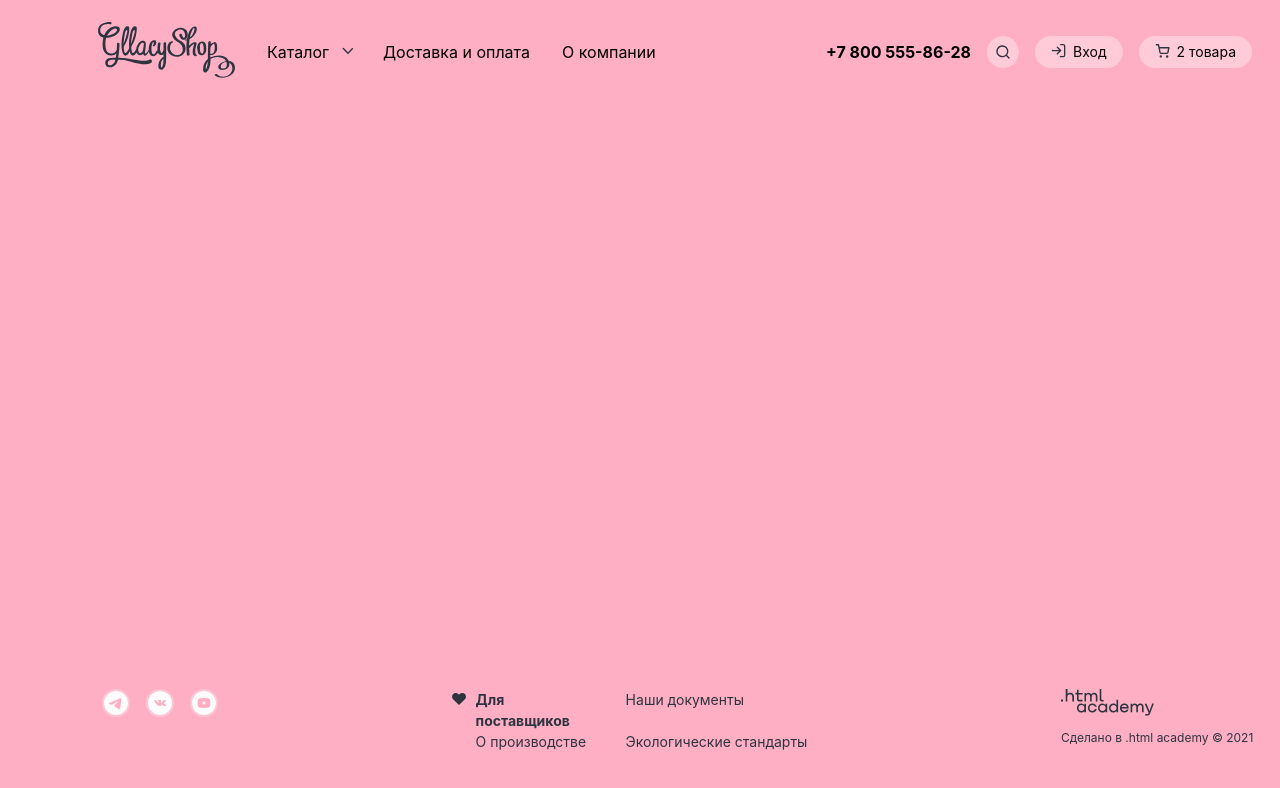
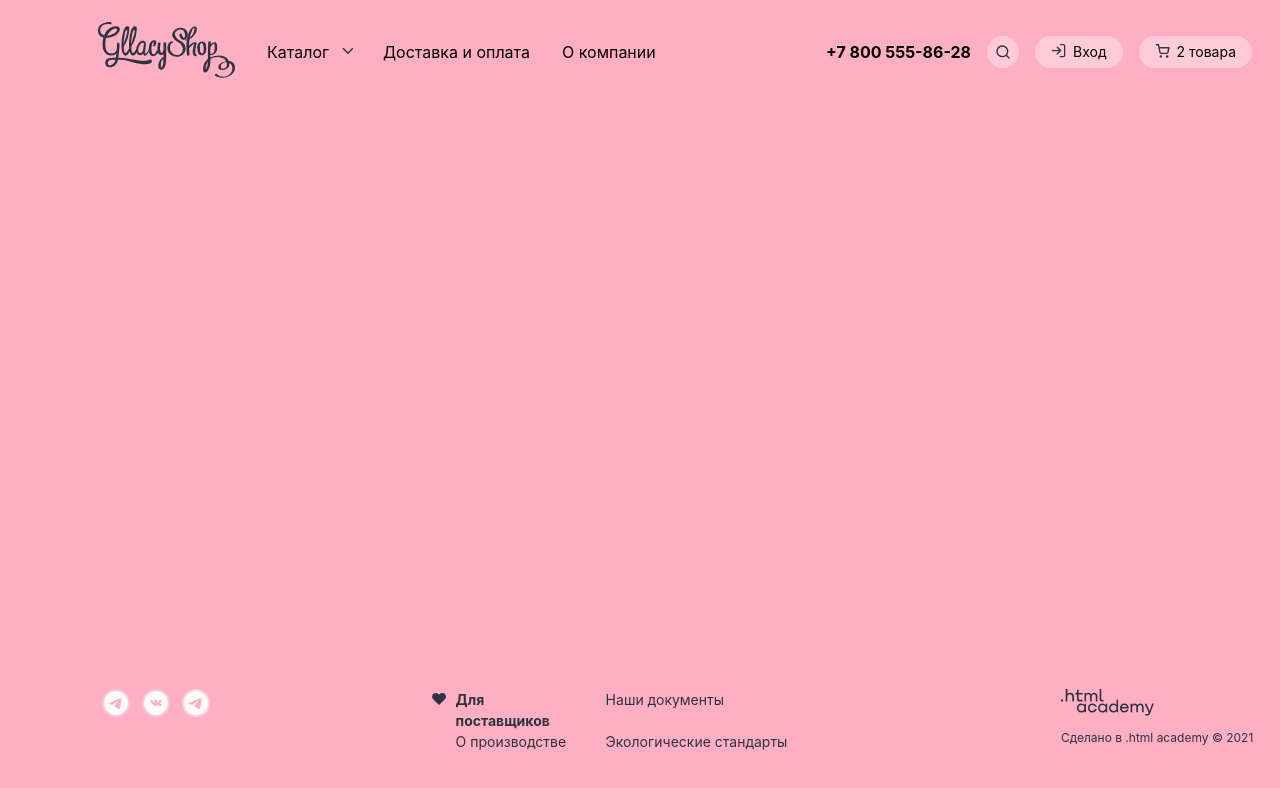
Before and after one commit to kaplya-sys/glasy, a plain HTML site: page source/index.html in a window 1280 px wide. Shown: the top 788 px of the page. Drawn offline with nearby package versions, Linux system fonts and the light colour scheme; files that its build step writes are made by us from their sources.

Commit message:
change social list

```diff
--- a/source/index.html
+++ b/source/index.html
@@ -161,6 +161,7 @@
             <a class="social-list__link" href="https://t.me/htmlacademy" target="blank">
               <span class="visually-hidden">Телеграм</span>
               <svg width="28" height="28" viewBox="0 0 28 28" fill="none" xmlns="http://www.w3.org/2000/svg">
+                <circle cx="14" cy="14" r="12" fill="none"/>
                 <path fill-rule="evenodd" clip-rule="evenodd" d="M26 14a12 12 0 1 1-24 0 12 12 0 0 1 24 0Zm-11.6-3.1a563.2 563.2 0 0 0-7.9 3.6c0 .4.5.5 1 .7l.3.1c.6.2 1.5.5 1.9.5.4 0 .8-.2 1.3-.5a123.2 123.2 0 0 1 5.3-3.3v.2a34 34 0 0 1-3.5 3.5c-.6.5-1 1 0 1.6l1.3.9a88.8 88.8 0 0 0 1.8 1.2c.5.4 1 .7 1.5.6.3 0 .6-.3.8-1.2a143 143 0 0 0 1.3-9.1l-.1-.3a.8.8 0 0 0-.5-.2c-.4 0-1.1.3-4.5 1.7Z" fill="#FCFCFC"/>
                 <rect x="1" y="1" width="26" height="26" rx="13" stroke="#FCFCFC" stroke-opacity=".3" stroke-width="2"/>
               </svg>
@@ -178,9 +179,10 @@
           <li class="social-list__item">
             <span class="visually-hidden">Youtube</span>
             <a class="social-list__link" href="https://www.youtube.com/user/htmlacademyru" target="blank">
-              <svg width="28" height="28" viewBox="0 0 28 28" fill="none" xmlns="http://www.w3.org/2000/svg">
-                <path d="m16 13.8-2.8-1.3c-.2-.1-.4 0-.4.3v2.4c0 .3.2.4.4.3l2.8-1.3c.2-.1.2-.3 0-.4ZM14 2a12 12 0 1 0 0 24 12 12 0 0 0 0-24Zm0 16.9c-6.1 0-6.3-.6-6.3-4.9 0-4.3.2-4.9 6.3-4.9s6.3.6 6.3 4.9c0 4.3-.2 4.9-6.3 4.9Z" fill="#FCFCFC"/>
-                <rect x="1" y="1" width="26" height="26" rx="13" stroke="#FCFCFC" stroke-opacity=".3" stroke-width="2"/>
+              <svg xmlns="http://www.w3.org/2000/svg" width="28" height="28" fill="none" viewBox="0 0 28 28">
+                <circle cx="14" cy="14" r="12" fill="none"/> <!--#2D3440-->
+                <path fill="#FCFCFC" fill-rule="evenodd" d="M26 14c0 6.627-5.373 12-12 12S2 20.627 2 14 7.373 2 14 2s12 5.373 12 12Zm-11.57-3.141c-1.167.485-3.5 1.49-6.998 3.014-.568.226-.866.447-.893.663-.046.366.412.51 1.034.705.085.027.173.054.263.084.613.199 1.437.432 1.865.441.389.008.823-.152 1.302-.48 3.268-2.207 4.955-3.322 5.061-3.346.075-.017.179-.039.249.024.07.062.063.18.056.212-.046.193-1.84 1.862-2.77 2.726-.29.269-.495.46-.537.504-.094.097-.19.19-.282.279-.57.548-.996.96.024 1.632.49.323.882.59 1.273.856.427.291.853.581 1.405.943.14.092.274.187.405.28.497.355.944.673 1.496.623.32-.03.652-.331.82-1.23.397-2.126 1.179-6.73 1.36-8.628a2.112 2.112 0 0 0-.02-.472.506.506 0 0 0-.172-.325c-.143-.117-.365-.142-.465-.14-.451.008-1.143.249-4.476 1.635Z" clip-rule="evenodd"/>
+                <rect width="26" height="26" x="1" y="1" stroke="#FCFCFC" stroke-opacity=".5" stroke-width="2" rx="13"/>
               </svg>
             </a>
           </li>
--- a/source/sass/blocks/social-list.scss
+++ b/source/sass/blocks/social-list.scss
@@ -1,12 +1,16 @@
 .social-list {
-  display: flex;
-  flex-wrap: wrap;
-  width: 144px;
+  display: grid;
+  grid-template-columns: repeat(3, 24px);
+  column-gap: 16px;
   margin: 0;
   padding: 0;
   list-style-type: none;
 }
 
-.social-list__item {
-  margin-right: 16px;
+.social-list__link {
+  display: inline-block;
+
+  &:hover {
+
+  }
 }
```
